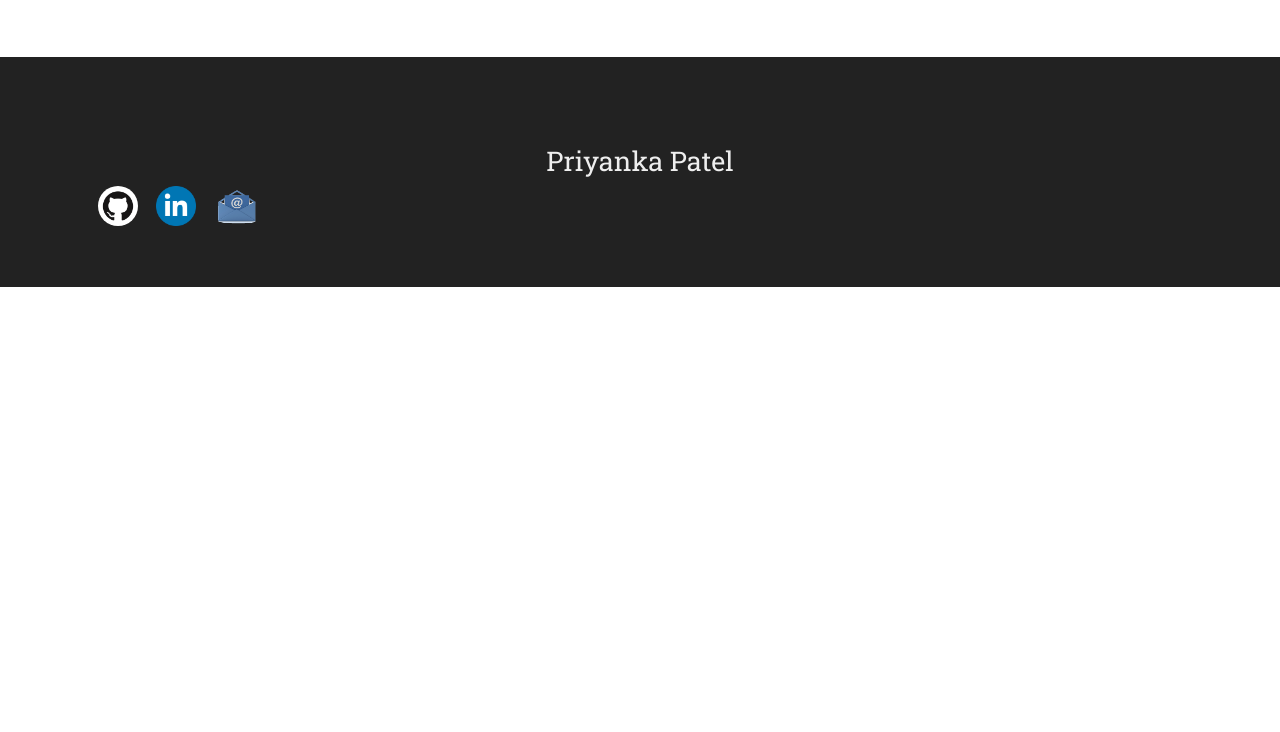
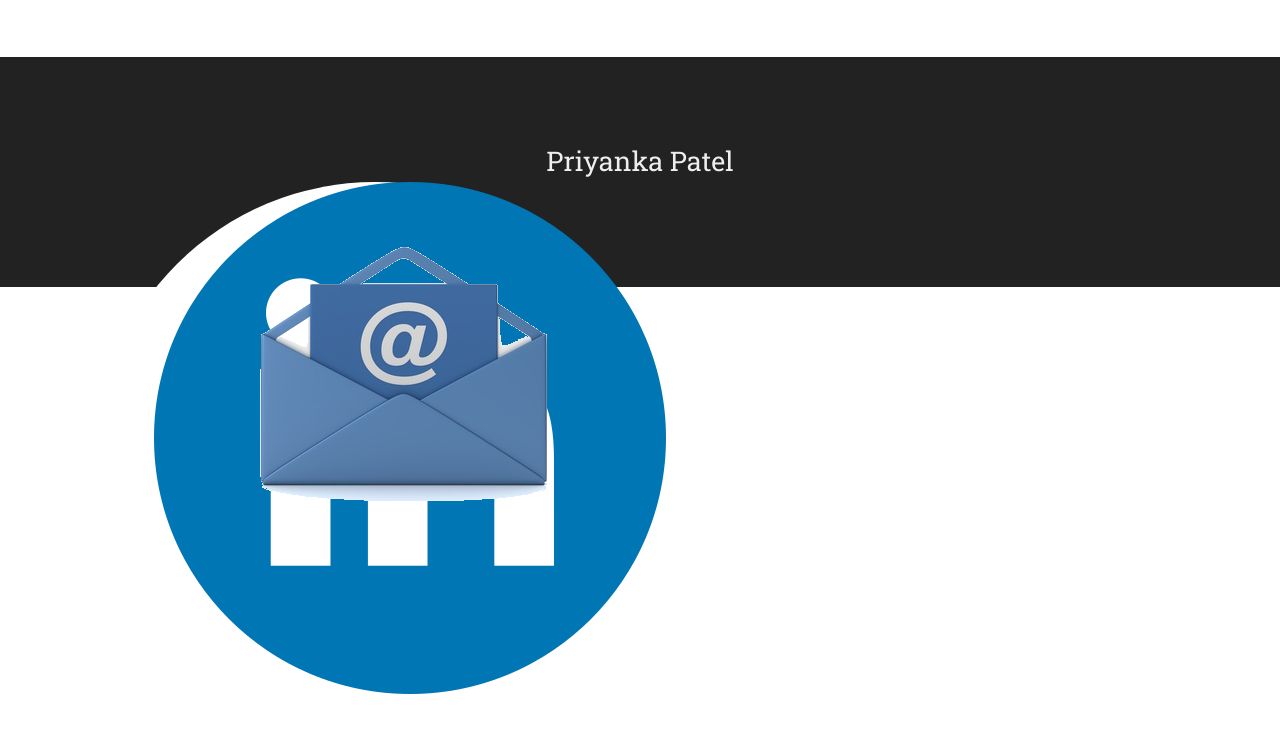
Before and after one commit to Priyanka-1412/portfolio, a plain HTML site: page index.html in a window 1280 px wide. Shown: the part 4729-5461 px from the top of the page. Before the commit the page ends 5016 px from the top, so only its background shows below. Drawn offline with nearby package versions, Linux system fonts and the light colour scheme.

Commit message:
@media-updated

```diff
--- a/css/style.blue.css
+++ b/css/style.blue.css
@@ -2340,7 +2340,7 @@ code {
   margin-bottom: 15px;
 }
 
-@media (min-width: 576px) {
+/* @media (min-width: 576px) {
   .card-deck {
     margin-right: -15px;
     margin-left: -15px;
@@ -2349,4 +2349,4 @@ code {
     margin-right: 15px;
     margin-left: 15px;
   }
-}
+} */
--- a/index.html
+++ b/index.html
@@ -381,9 +381,9 @@
           </div>
           <div class="col-md-6 text-center text-lg-left">
             <p class="social">
-              <a href="https://github.com/Priyanka-1412" target="_blank" data-wow-delay="0.2s"><img src="img/gitimage.png" alt="logo" width="40" id="gitLogo"></a>
-              <a href="https://www.linkedin.com/in/patelpriyanka2512/" target="_blank" data-wow-delay="0.4s"><img src="img/in.png" alt="logo" width="40"></a>
-              <a href="mailto:patelp.1412@gmail.com" target="_blank" data-wow-delay="0.6s"><img src="img/email1image.png" alt="logo" width="50"></a></p>
+              <a href="https://github.com/Priyanka-1412" target="_blank" data-wow-delay="0.2s"><img src="img/gitimage.png" alt="logo" id="gitLogo"></a>
+              <a href="https://www.linkedin.com/in/patelpriyanka2512/" target="_blank" data-wow-delay="0.4s"><img src="img/in.png" alt="logo" ></a>
+              <a href="mailto:patelp.1412@gmail.com" target="_blank" data-wow-delay="0.6s"><img src="img/email1image.png" alt="logo"></a></p>
           </div>
         </div>
       </div>
```
